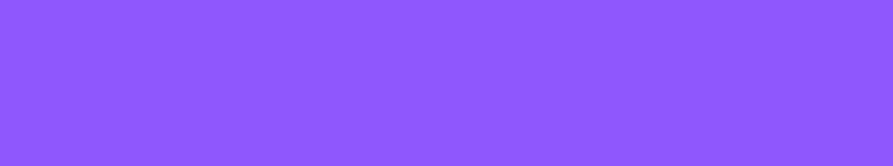
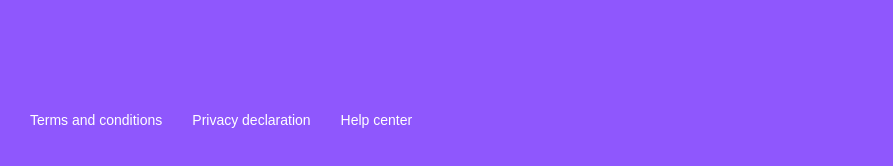
Before and after one commit to mariormt17/platzi-video, a React app: page / in a window 1280 px wide. Shown: the part 1725-1891 px from the top of the page, without its empty margins (0-893 px from the left). Before the commit the page ends 1795 px from the top, so only its background shows below. Built offline with nearby package versions, Linux system fonts and the light colour scheme.

Commit message:
Footer created and its styles added

```diff
--- /dev/null
+++ b/src/assets/styles/components/Footer.scss
@@ -0,0 +1,19 @@
+.footer {
+  display: flex;
+  align-items: center;
+  background: #8f57fd;
+  height: 100px;
+  width: 100%;
+}
+
+.footer a {
+  color: white;
+  text-decoration: none;
+  cursor: pointer;
+  font-size: 14px;
+  padding-left: 30px;
+}
+
+.footer a:hover {
+  text-decoration: underline;
+}
--- /dev/null
+++ b/src/components/Footer.jsx
@@ -0,0 +1,14 @@
+import React from 'react';
+import '../assets/styles/components/Footer.scss'
+
+const Footer = () => {
+  return (
+    <footer className="footer">
+      <a href="/">Terms and conditions</a>
+      <a href="/">Privacy declaration</a>
+      <a href="/">Help center</a>
+    </footer>
+  );
+};
+
+export default Footer;
--- a/src/containers/App.jsx
+++ b/src/containers/App.jsx
@@ -5,6 +5,7 @@ import Search from '../components/Search';
 import Carousel from '../components/ Carousel';
 import Category from '../components/Category';
 import CarouselItem from '../components/CarouselItem';
+import Footer from '../components/Footer';
 
 const App = () => {
   return (
@@ -35,6 +36,7 @@ const App = () => {
           <CarouselItem />
         </Carousel>
       </Category>
+      <Footer />
     </div>
   );
 }
```
